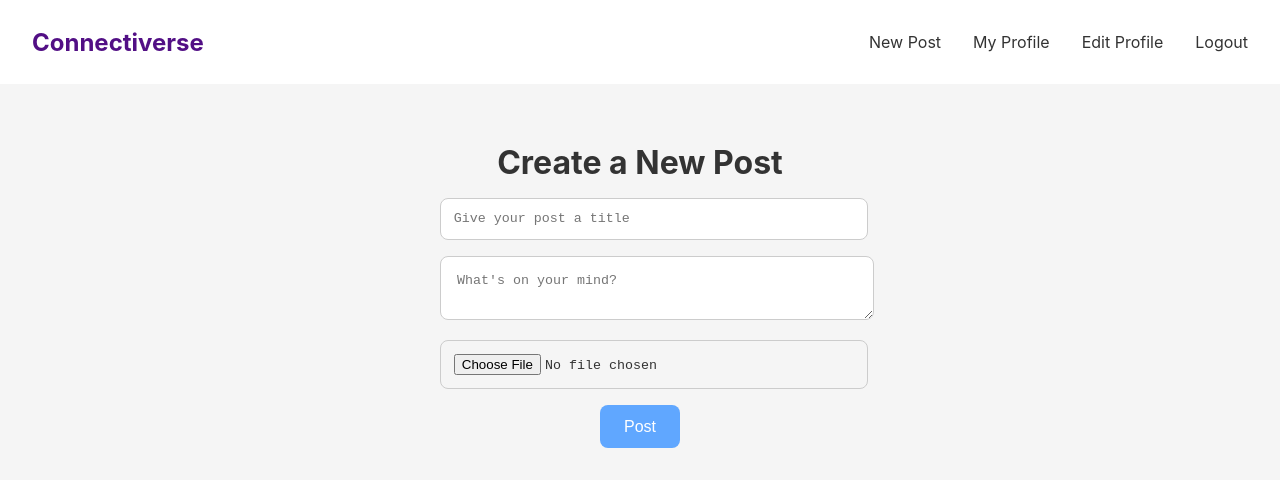
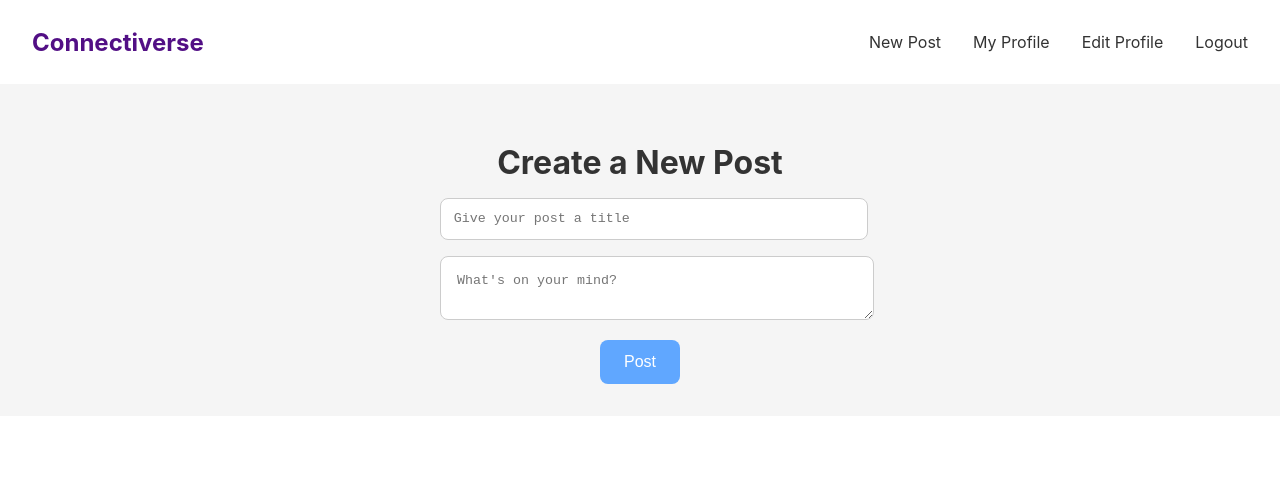
Before and after one commit to mrinmoy32/Connectiverse-React, a React (Create React App) app: page /user/post/newpost in a window 1280 px wide. Shown: the top 486 px of the page. Built offline with nearby package versions, Linux system fonts and the light colour scheme.

Commit message:
remove postImage for netlify build issue

```diff
--- a/src/components/users/NewPost.js
+++ b/src/components/users/NewPost.js
@@ -5,7 +5,7 @@ import "./NewPost.css";
 function NewPost() {
   const [postTitle, setPostTitle] = useState("");
   const [postText, setPostText] = useState("");
-  const [postImage, setPostImage] = useState(null);
+  // const [postImage, setPostImage] = useState(null);
 
   const handlePost = () => {
     // Implement post functionality here
@@ -28,11 +28,11 @@ function NewPost() {
             value={postText}
             onChange={(e) => setPostText(e.target.value)}
           />
-          <input
+          {/* <input
             type="file"
             accept="image/*"
             onChange={(e) => setPostImage(e.target.files[0])}
-          />
+          /> */}
           <button className="post-button" onClick={handlePost}>
             Post
           </button>
```
